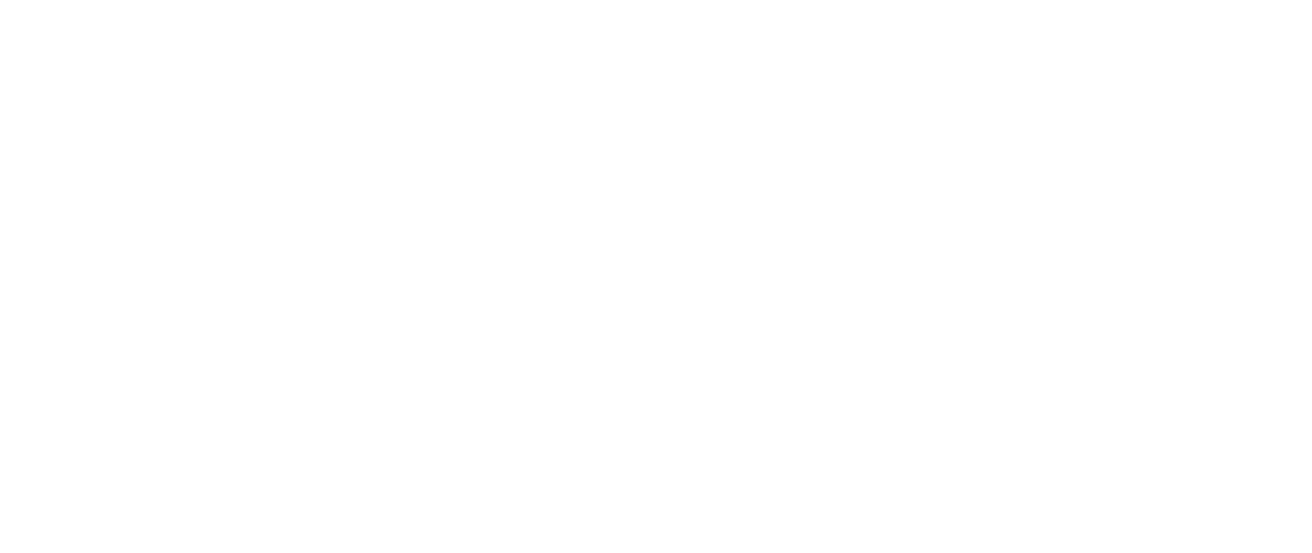
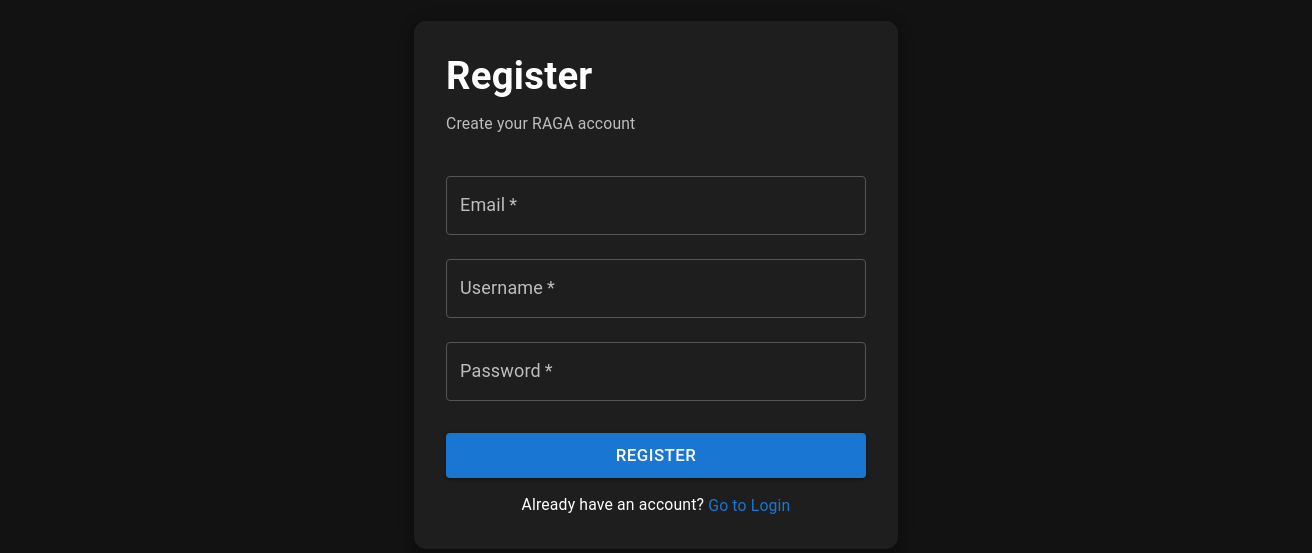
Before and after one commit to zulkarnain1codes/CloudComputingProject, a React (Vite) app in the folder UI/: page /register in a window 1280 px wide. Before the commit this address had no page. Shown: the part 115-668 px from the top of the page, 1312 px wide, since content can reach past the window. Built offline with nearby package versions, Linux system fonts and the light colour scheme.

Commit message:
Add register page in React MUI TypeScript and fix gitignore

```diff
--- a/UI/src/App.tsx
+++ b/UI/src/App.tsx
@@ -2,12 +2,14 @@
 import { BrowserRouter, Routes, Route } from "react-router-dom";
 import HomePage from "./pages/HomePage";
 import MainPage from "./pages/MainPage";
+import RegisterPage from "./pages/RegisterPage";
 
 function App() {
   return (
     <BrowserRouter>
       <Routes>
         <Route path="/" element={<HomePage />} />
+        <Route path="/register" element={<RegisterPage />} />
         <Route path="/main" element={<MainPage />} />
       </Routes>
     </BrowserRouter>
--- a/UI/src/pages/HomePage.tsx
+++ b/UI/src/pages/HomePage.tsx
@@ -19,7 +19,7 @@
         gap: 3,
       }}
     >
-      <Typography variant="h3" fontWeight="bold">
+      <Typography variant="h3" sx={{ fontWeight: 700 }}>
         Welcome to RAGA
       </Typography>
 
@@ -30,6 +30,14 @@
       >
         Go to Main Page
       </Button>
+
+      <Button
+        variant="outlined"
+        size="large"
+        onClick={() => navigate("/register")}
+      >
+        Register
+      </Button>
     </Box>
   );
 };
--- /dev/null
+++ b/UI/src/pages/RegisterPage.tsx
@@ -0,0 +1,205 @@
+import React, { useState } from "react";
+import {
+  Box,
+  Button,
+  TextField,
+  Typography,
+  Paper,
+  Alert,
+  Link,
+} from "@mui/material";
+import { useNavigate } from "react-router-dom";
+
+const RegisterPage: React.FC = () => {
+  const navigate = useNavigate();
+
+  const [email, setEmail] = useState("");
+  const [username, setUsername] = useState("");
+  const [password, setPassword] = useState("");
+  const [message, setMessage] = useState("");
+  const [messageType, setMessageType] = useState<"success" | "error" | "">("");
+  const [loading, setLoading] = useState(false);
+
+  const handleRegister = async (e: React.FormEvent) => {
+    e.preventDefault();
+    setMessage("");
+    setMessageType("");
+    setLoading(true);
+
+    try {
+      const response = await fetch("http://127.0.0.1:8000/register", {
+        method: "POST",
+        headers: {
+          "Content-Type": "application/json",
+        },
+        body: JSON.stringify({
+          email,
+          user_name: username,
+          password,
+        }),
+      });
+
+      const data = await response.json();
+
+      if (!response.ok) {
+        setMessage(data.detail || "Registration failed");
+        setMessageType("error");
+      } else {
+        setMessage("Registration successful");
+        setMessageType("success");
+
+        setTimeout(() => {
+          navigate("/");
+        }, 1000);
+      }
+    } catch (error) {
+      setMessage("Could not connect to server");
+      setMessageType("error");
+    } finally {
+      setLoading(false);
+    }
+  };
+
+  const darkFieldSx = {
+    "& .MuiInputBase-input": {
+      color: "#ffffff",
+    },
+    "& .MuiInputLabel-root": {
+      color: "#bdbdbd",
+    },
+    "& .MuiInputLabel-root.Mui-focused": {
+      color: "#ffffff",
+    },
+    "& .MuiOutlinedInput-root": {
+      "& fieldset": {
+        borderColor: "#555",
+      },
+      "&:hover fieldset": {
+        borderColor: "#888",
+      },
+      "&.Mui-focused fieldset": {
+        borderColor: "#1976d2",
+      },
+    },
+  };
+
+  return (
+    <Box
+      sx={{
+        minHeight: "100vh",
+        width: "100vw",
+        backgroundColor: "#121212",
+        display: "flex",
+        justifyContent: "center",
+        alignItems: "center",
+        px: 2,
+      }}
+    >
+      <Paper
+        elevation={6}
+        sx={{
+          p: 4,
+          width: "100%",
+          maxWidth: 420,
+          borderRadius: 3,
+          backgroundColor: "#1e1e1e",
+          color: "white",
+        }}
+      >
+        <Typography variant="h4" gutterBottom sx={{ fontWeight: 700 }}>
+          Register
+        </Typography>
+
+        <Typography variant="body2" sx={{ mb: 3, color: "#bdbdbd" }}>
+          Create your RAGA account
+        </Typography>
+
+        {message && (
+          <Alert
+            severity={messageType === "success" ? "success" : "error"}
+            sx={{ mb: 2 }}
+          >
+            {message}
+          </Alert>
+        )}
+
+        <Box component="form" onSubmit={handleRegister}>
+          <TextField
+            fullWidth
+            label="Email"
+            type="email"
+            variant="outlined"
+            margin="normal"
+            value={email}
+            onChange={(e) => setEmail(e.target.value)}
+            required
+            slotProps={{
+              inputLabel: {
+                sx: { color: "#bdbdbd" },
+              },
+            }}
+            sx={darkFieldSx}
+          />
+
+          <TextField
+            fullWidth
+            label="Username"
+            variant="outlined"
+            margin="normal"
+            value={username}
+            onChange={(e) => setUsername(e.target.value)}
+            required
+            slotProps={{
+              inputLabel: {
+                sx: { color: "#bdbdbd" },
+              },
+            }}
+            sx={darkFieldSx}
+          />
+
+          <TextField
+            fullWidth
+            label="Password"
+            type="password"
+            variant="outlined"
+            margin="normal"
+            value={password}
+            onChange={(e) => setPassword(e.target.value)}
+            required
+            slotProps={{
+              inputLabel: {
+                sx: { color: "#bdbdbd" },
+              },
+            }}
+            sx={darkFieldSx}
+          />
+
+          <Button
+            type="submit"
+            fullWidth
+            variant="contained"
+            size="large"
+            disabled={loading}
+            sx={{ mt: 3, mb: 2 }}
+          >
+            {loading ? "Registering..." : "REGISTER"}
+          </Button>
+        </Box>
+
+        <Typography variant="body2" align="center">
+          Already have an account?{" "}
+          <Link
+            component="button"
+            variant="body2"
+            onClick={() => navigate("/")}
+            underline="hover"
+          >
+            Go to Login
+          </Link>
+        </Typography>
+      </Paper>
+    </Box>
+  );
+};
+
+export default RegisterPage;
```
Also changed, not shown: 2 other files (tests, documents, lock files or other folders).
